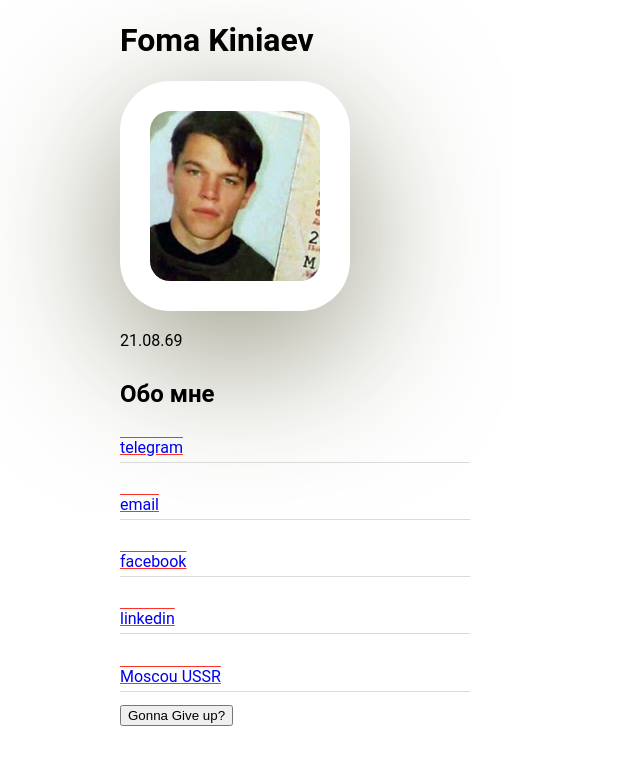
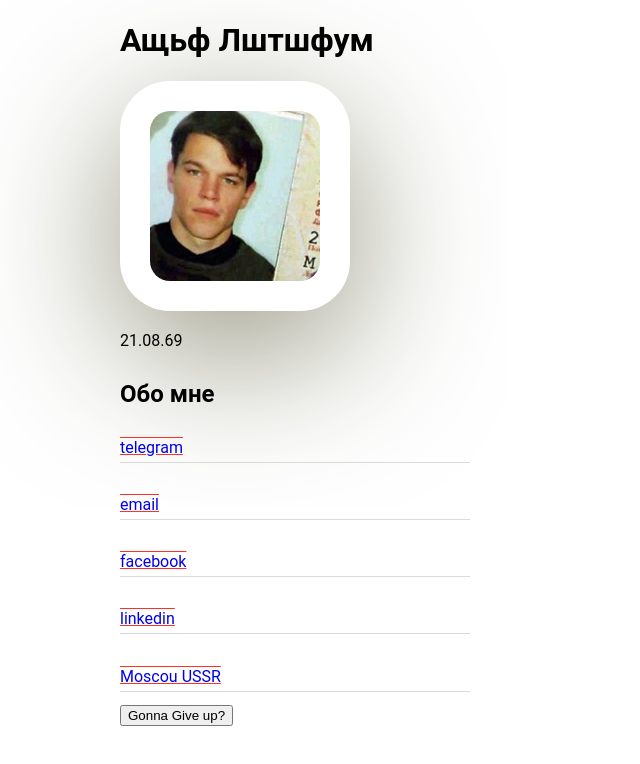
Before and after one commit to kostjaned/---HTML-CSS-JS, a plain HTML site: page index.html in a window 1280 px wide. Shown: the whole page, without its empty margins (0-640 px from the left). Drawn offline with Linux system fonts and the light colour scheme.

Commit message:
сменил_имя

```diff
--- a/index.html
+++ b/index.html
@@ -1,14 +1,14 @@
 <!DOCTYPE html>
 <html>
 <head>
-	<title>Ащьф Лштшфум</title>
+	<title>Foma Kiniaev</title>
 	<link rel="stylesheet" href="main.css">
 
 	<link type="Image/x-icon" href="favicon.ico" rel="icon">
 </head>
 
 <body class="container">
-		<h1>Foma Kiniaev</h1>
+		<h1>Ащьф Лштшфум</h1>
 
 		<div class="item">
 			<img class="photo" src="me1.png" width="170" height="170" alt="Born">
```
